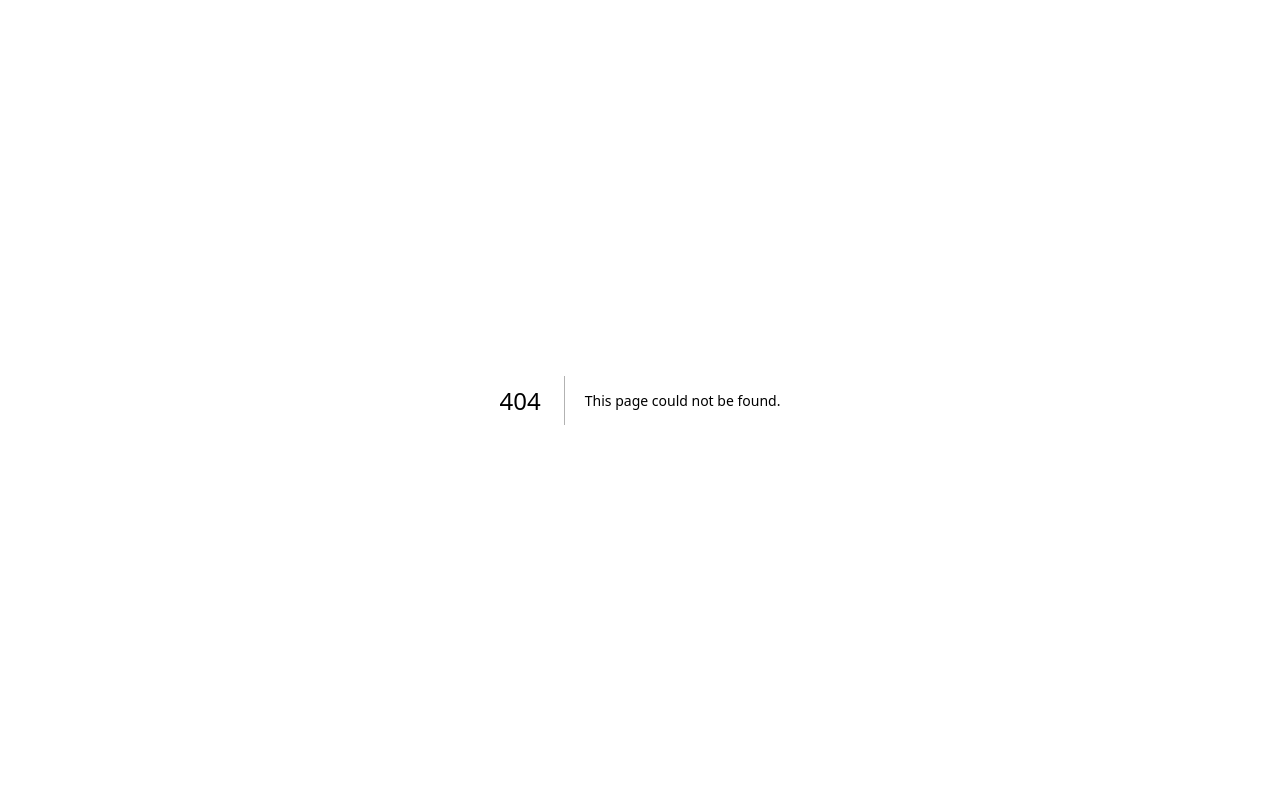
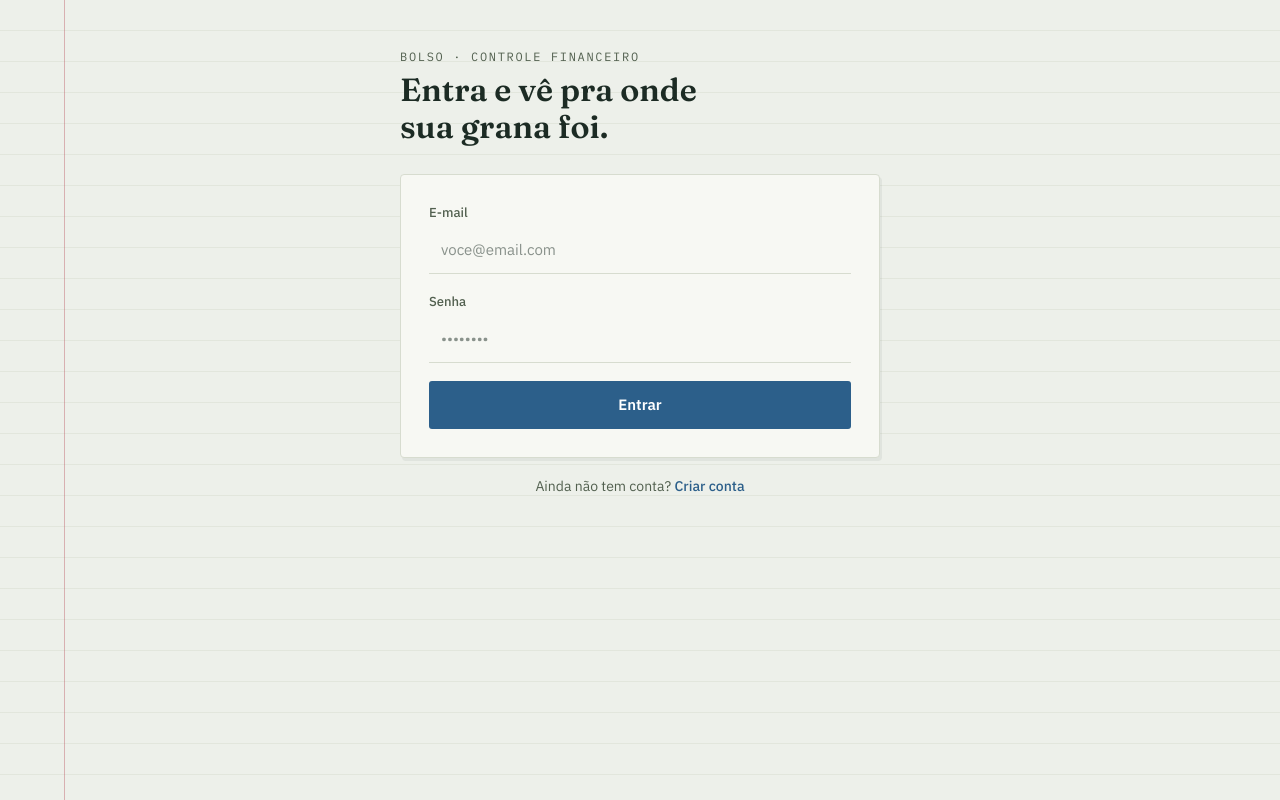
Before and after one commit to josejic/DAWll, a Next.js app: page /login in a window 1280 px wide. Before the commit this address had no page. Built offline with nearby package versions, Linux system fonts and the light colour scheme.

Commit message:
corrige import do ledger.css e organiza páginas em (tab)

```diff
--- /dev/null
+++ b/src/app/(tab)/login/page.jsx
@@ -0,0 +1,50 @@
+import "../../ledger.css";
+
+export default function LoginPage() {
+  return (
+    <main className="bolso-page">
+      <div className="bolso-shell">
+        <p className="bolso-eyebrow">bolso · controle financeiro</p>
+        <h1 className="bolso-title">
+          Entra e vê pra onde<br />sua grana foi.
+        </h1>
+
+        <div className="bolso-card">
+          <form>
+            <div className="bolso-field">
+              <label className="bolso-label" htmlFor="email">
+                E-mail
+              </label>
+              <input
+                className="bolso-input"
+                id="email"
+                type="email"
+                placeholder="voce@email.com"
+              />
+            </div>
+
+            <div className="bolso-field">
+              <label className="bolso-label" htmlFor="senha">
+                Senha
+              </label>
+              <input
+                className="bolso-input"
+                id="senha"
+                type="password"
+                placeholder="••••••••"
+              />
+            </div>
+
+            <button className="bolso-btn" type="submit">
+              Entrar
+            </button>
+          </form>
+        </div>
+
+        <p className="bolso-footnote">
+          Ainda não tem conta? <a className="bolso-link" href="/cadastro">Criar conta</a>
+        </p>
+      </div>
+    </main>
+  );
+}
--- /dev/null
+++ b/src/app/ledger.css
@@ -0,0 +1,299 @@
+@import url('https://fonts.googleapis.com/css2?family=Fraunces:opsz,wght@9..144,500;9..144,600;9..144,700&family=IBM+Plex+Sans:wght@400;500;600&family=IBM+Plex+Mono:wght@400;500;600&display=swap');
+
+:root {
+  --paper: #EDF0EA;
+  --paper-line: #D7DCCF;
+  --ink: #1C2B24;
+  --ink-soft: #52604F;
+  --ballpoint: #2C5F8A;
+  --ballpoint-dark: #1F4666;
+  --stamp-red: #B23A48;
+  --stamp-green: #3C7A5C;
+  --highlight: #E8B84B;
+  --card: #F7F8F3;
+}
+
+* { box-sizing: border-box; }
+
+.bolso-page {
+  min-height: 100vh;
+  background:
+    repeating-linear-gradient(
+      to bottom,
+      transparent 0px, transparent 30px,
+      var(--paper-line) 31px
+    ),
+    var(--paper);
+  font-family: 'IBM Plex Sans', sans-serif;
+  color: var(--ink);
+  padding: 48px 24px;
+  position: relative;
+}
+
+.bolso-page::before {
+  content: "";
+  position: absolute;
+  top: 0; bottom: 0; left: 64px;
+  width: 1px;
+  background: var(--stamp-red);
+  opacity: 0.35;
+}
+
+.bolso-shell {
+  max-width: 480px;
+  margin: 0 auto;
+  position: relative;
+  z-index: 1;
+}
+
+.bolso-shell--wide { max-width: 720px; }
+
+.bolso-eyebrow {
+  font-family: 'IBM Plex Mono', monospace;
+  font-size: 12px;
+  letter-spacing: 0.14em;
+  text-transform: uppercase;
+  color: var(--ink-soft);
+  margin: 0 0 6px;
+}
+
+.bolso-title {
+  font-family: 'Fraunces', serif;
+  font-weight: 600;
+  font-size: 32px;
+  margin: 0 0 28px;
+  line-height: 1.15;
+}
+
+.bolso-card {
+  background: var(--card);
+  border: 1px solid var(--paper-line);
+  border-radius: 4px;
+  padding: 28px;
+  box-shadow: 2px 3px 0 rgba(28,43,36,0.06);
+}
+
+.bolso-field { margin-bottom: 18px; }
+
+.bolso-label {
+  display: block;
+  font-size: 13px;
+  font-weight: 500;
+  color: var(--ink-soft);
+  margin-bottom: 6px;
+}
+
+.bolso-input, .bolso-select {
+  width: 100%;
+  padding: 11px 12px;
+  border: none;
+  border-bottom: 1.5px solid var(--paper-line);
+  background: transparent;
+  font-family: 'IBM Plex Sans', sans-serif;
+  font-size: 15px;
+  color: var(--ink);
+  outline: none;
+  transition: border-color 0.15s ease;
+}
+
+.bolso-input:focus, .bolso-select:focus {
+  border-bottom-color: var(--ballpoint);
+}
+
+.bolso-btn {
+  display: inline-flex;
+  align-items: center;
+  justify-content: center;
+  gap: 8px;
+  width: 100%;
+  padding: 13px 20px;
+  border-radius: 3px;
+  border: none;
+  background: var(--ballpoint);
+  color: #fff;
+  font-family: 'IBM Plex Sans', sans-serif;
+  font-weight: 600;
+  font-size: 15px;
+  cursor: pointer;
+  transition: background 0.15s ease, transform 0.1s ease;
+}
+
+.bolso-btn:hover { background: var(--ballpoint-dark); }
+.bolso-btn:active { transform: translateY(1px); }
+
+.bolso-btn--ghost {
+  background: transparent;
+  color: var(--ballpoint);
+  border: 1.5px solid var(--ballpoint);
+}
+.bolso-btn--ghost:hover { background: rgba(44,95,138,0.06); }
+
+.bolso-link {
+  color: var(--ballpoint);
+  text-decoration: none;
+  font-weight: 500;
+  font-size: 14px;
+}
+.bolso-link:hover { text-decoration: underline; }
+
+.bolso-footnote {
+  text-align: center;
+  margin-top: 18px;
+  font-size: 14px;
+  color: var(--ink-soft);
+}
+
+/* Dashboard */
+.bolso-balance {
+  position: relative;
+  background: var(--card);
+  border: 1px solid var(--paper-line);
+  border-radius: 4px;
+  padding: 26px 28px;
+  margin-bottom: 24px;
+  box-shadow: 2px 3px 0 rgba(28,43,36,0.06);
+}
+
+.bolso-stamp {
+  position: absolute;
+  top: 18px;
+  right: 22px;
+  font-family: 'IBM Plex Mono', monospace;
+  font-size: 11px;
+  font-weight: 600;
+  letter-spacing: 0.08em;
+  text-transform: uppercase;
+  border: 1.5px solid currentColor;
+  border-radius: 3px;
+  padding: 3px 8px;
+  transform: rotate(-4deg);
+}
+.bolso-stamp--green { color: var(--stamp-green); }
+.bolso-stamp--red { color: var(--stamp-red); }
+
+.bolso-balance-label {
+  font-family: 'IBM Plex Mono', monospace;
+  font-size: 12px;
+  letter-spacing: 0.1em;
+  text-transform: uppercase;
+  color: var(--ink-soft);
+  margin: 0 0 8px;
+}
+
+.bolso-balance-value {
+  font-family: 'Fraunces', serif;
+  font-weight: 700;
+  font-size: 42px;
+  margin: 0;
+}
+
+.bolso-balance-sub {
+  display: flex;
+  gap: 20px;
+  margin-top: 16px;
+  padding-top: 16px;
+  border-top: 1px dashed var(--paper-line);
+}
+
+.bolso-balance-sub div { font-size: 13px; color: var(--ink-soft); }
+.bolso-balance-sub strong {
+  display: block;
+  font-family: 'IBM Plex Mono', monospace;
+  font-size: 16px;
+  font-weight: 600;
+  margin-top: 2px;
+}
+.bolso-balance-sub strong.pos { color: var(--stamp-green); }
+.bolso-balance-sub strong.neg { color: var(--stamp-red); }
+
+.bolso-section-title {
+  font-family: 'Fraunces', serif;
+  font-size: 18px;
+  font-weight: 600;
+  margin: 32px 0 14px;
+}
+
+.bolso-ledger { list-style: none; margin: 0; padding: 0; }
+
+.bolso-row {
+  display: flex;
+  align-items: center;
+  justify-content: space-between;
+  gap: 12px;
+  padding: 14px 4px;
+  border-bottom: 1px solid var(--paper-line);
+}
+
+.bolso-row-left { display: flex; align-items: center; gap: 12px; min-width: 0; }
+
+.bolso-tag {
+  flex-shrink: 0;
+  font-family: 'IBM Plex Mono', monospace;
+  font-size: 10px;
+  letter-spacing: 0.05em;
+  text-transform: uppercase;
+  background: var(--highlight);
+  color: var(--ink);
+  padding: 3px 7px;
+  border-radius: 2px;
+  white-space: nowrap;
+}
+
+.bolso-row-desc { font-size: 14px; font-weight: 500; }
+.bolso-row-date { font-size: 12px; color: var(--ink-soft); }
+
+.bolso-row-value {
+  font-family: 'IBM Plex Mono', monospace;
+  font-size: 15px;
+  font-weight: 600;
+  flex-shrink: 0;
+}
+.bolso-row-value.pos { color: var(--stamp-green); }
+.bolso-row-value.neg { color: var(--stamp-red); }
+
+.bolso-fab {
+  position: fixed;
+  bottom: 28px;
+  right: 28px;
+  width: 56px;
+  height: 56px;
+  border-radius: 50%;
+  background: var(--ballpoint);
+  color: #fff;
+  border: none;
+  font-size: 26px;
+  box-shadow: 0 4px 10px rgba(28,43,36,0.25);
+  cursor: pointer;
+}
+.bolso-fab:hover { background: var(--ballpoint-dark); }
+
+.bolso-toggle-group {
+  display: flex;
+  gap: 8px;
+  margin-bottom: 22px;
+}
+
+.bolso-toggle {
+  flex: 1;
+  padding: 10px;
+  text-align: center;
+  border-radius: 3px;
+  border: 1.5px solid var(--paper-line);
+  background: transparent;
+  font-family: 'IBM Plex Sans', sans-serif;
+  font-weight: 600;
+  font-size: 14px;
+  cursor: pointer;
+  color: var(--ink-soft);
+}
+
+.bolso-toggle--active-pos {
+  border-color: var(--stamp-green);
+  color: var(--stamp-green);
+  background: rgba(60,122,92,0.08);
+}
+.bolso-toggle--active-neg {
+  border-color: var(--stamp-red);
+  color: var(--stamp-red);
+  background: rgba(178,58,72,0.08);
+}
```
